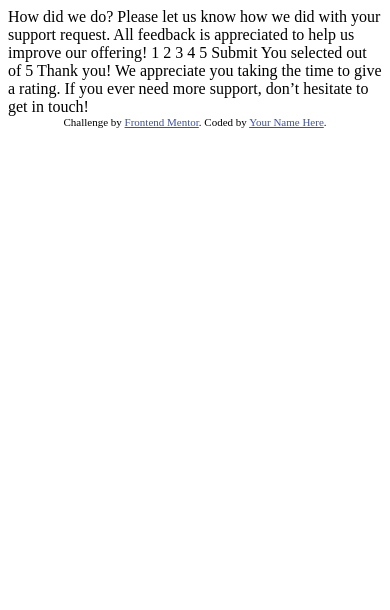
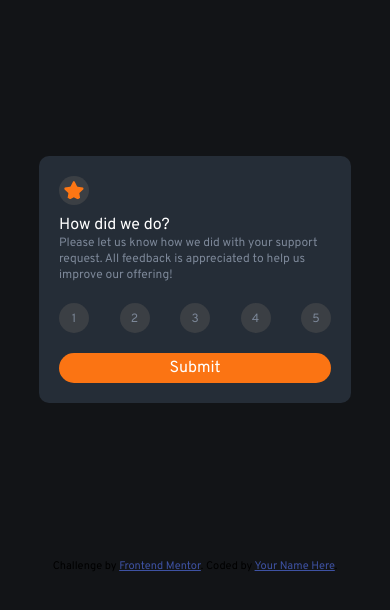
Before and after one commit to Jitesh117/Interactive-rating-component-Frontend-mentor, a plain HTML site: page index.html in a window 390 px wide. Drawn offline with Linux system fonts and the light colour scheme.

Commit message:
completed css of  mobile design of rating page

```diff
--- a/index.html
+++ b/index.html
@@ -1,49 +1,79 @@
 <!DOCTYPE html>
 <html lang="en">
   <head>
-  <meta charset="UTF-8">
-  <meta name="viewport" content="width=device-width, initial-scale=1.0"> <!-- displays site properly based on user's device -->
-
-  <link rel="icon" type="image/png" sizes="32x32" href="./images/favicon-32x32.png">
+    <meta charset="UTF-8" />
+    <meta name="viewport" content="width=device-width, initial-scale=1.0" />
+    <!-- displays site properly based on user's device -->
+    <link rel="preconnect" href="https://fonts.googleapis.com" />
+    <link rel="preconnect" href="https://fonts.gstatic.com" crossorigin />
+    <link
+      href="https://fonts.googleapis.com/css2?family=Overpass:wght@400;700&display=swap"
+      rel="stylesheet"
+    />
+    <link
+      rel="icon"
+      type="image/png"
+      sizes="32x32"
+      href="./images/favicon-32x32.png"
+    />
+    <link rel="stylesheet" href="style.css" />
 
     <title>Frontend Mentor | Interactive rating component</title>
 
     <!-- Feel free to remove these styles or customise in your own stylesheet 👍 -->
     <style>
-    .attribution { font-size: 11px; text-align: center; }
-    .attribution a { color: hsl(228, 45%, 44%); }
+      .attribution {
+        font-size: 11px;
+        text-align: center;
+      }
+      .attribution a {
+        color: hsl(228, 45%, 44%);
+      }
     </style>
   </head>
   <body>
-
+    <main>
       <!-- Rating state start -->
 
-  How did we do?
+      <section class="rating">
+        <img id="star" src="./images/icon-star.svg" alt="" />
 
-  Please let us know how we did with your support request. All feedback is appreciated
-  to help us improve our offering!
+        <div class="title">How did we do?</div>
 
-  1 2 3 4 5
+        <article>
+          Please let us know how we did with your support request. All feedback
+          is appreciated to help us improve our offering!
+          <div class="point">
+            <div class="num">1</div>
+            <div class="num">2</div>
+            <div class="num">3</div>
+            <div class="num">4</div>
+            <div class="num">5</div>
+          </div>
+        </article>
 
-  Submit
+        <a id="submit" href=""> Submit </a>
+      </section>
 
       <!-- Rating state end -->
 
       <!-- Thank you state start -->
 
-  You selected <!-- Add rating here --> out of 5
-
-  Thank you!
-
-  We appreciate you taking the time to give a rating. If you ever need more support,
-  don’t hesitate to get in touch!
+      <section class="thank">
+        <img src="./images/illustration-thank-you.svg" alt="" />
+        <div class="selected">You selected</div>
+        <!-- Add rating here -->
+        <div class="heading">Thank you!</div>
+      </section>
 
       <!-- Thank you state end -->
-
+    </main>
 
     <div class="attribution">
-    Challenge by <a href="https://www.frontendmentor.io?ref=challenge" target="_blank">Frontend Mentor</a>.
-    Coded by <a href="#">Your Name Here</a>.
+      Challenge by
+      <a href="https://www.frontendmentor.io?ref=challenge" target="_blank"
+        >Frontend Mentor</a
+      >. Coded by <a href="#">Your Name Here</a>.
     </div>
   </body>
 </html>
--- /dev/null
+++ b/style.css
@@ -0,0 +1,69 @@
+:root {
+  --lgrey: hsl(217, 12%, 63%);
+  --mgrey: hsl(216, 12%, 54%);
+  --dblue: hsl(213, 19%, 18%);
+  --vdblue: hsl(216, 12%, 8%);
+  --orange: hsl(25, 97%, 53%);
+}
+* {
+  padding: 0;
+  margin: 0;
+  box-sizing: border-box;
+  font-family: "Overpass", sans-serif;
+}
+
+body {
+  background-color: hsl(216, 12%, 8%);
+  display: flex;
+  flex-direction: column;
+}
+#star {
+  width: 30px;
+  border-radius: 50%;
+  background-color: hsl(213, 7%, 25%);
+  padding: 5px;
+  margin-bottom: 10px;
+}
+.thank {
+  display: none;
+}
+.title {
+  color: white;
+}
+article {
+  color: var(--mgrey);
+  font-size: 12px;
+}
+.point {
+  display: flex;
+  justify-content: space-between;
+  margin-top: 20px;
+  margin-bottom: 20px;
+}
+.num {
+  background-color: hsl(213, 7%, 25%);
+  width: 30px;
+  height: 30px;
+  border-radius: 50%;
+  text-align: center;
+  padding-top: 8px;
+}
+#submit{
+    background-color: var(--orange);
+    border-radius: 25px;
+    padding: 5px 0;
+    text-decoration: none;
+    text-align: center;
+    color: white;
+}
+@media screen and (max-width: 400px) {
+  .rating {
+    width: 80%;
+    background-color: var(--dblue);
+    display: flex;
+    flex-direction: column;
+    margin: 40% auto;
+    border-radius: 10px;
+    padding: 20px;
+  }
+}
```
Lines whose indentation alone changed are shown as unchanged.
